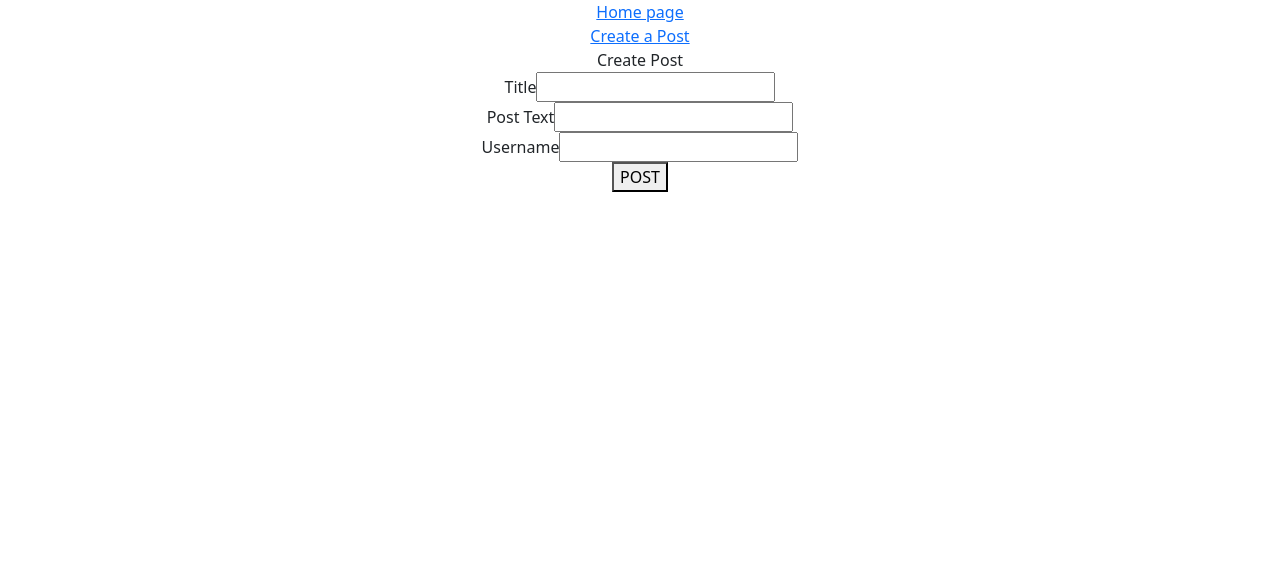
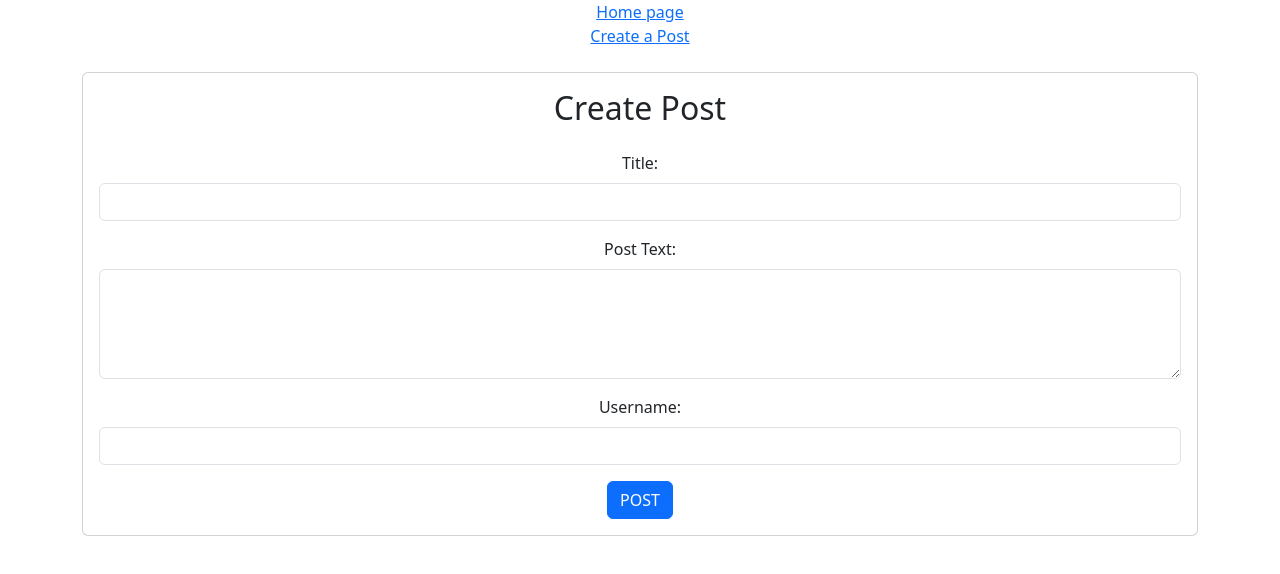
Before and after one commit to kwagyei/social-media-app_frntnd, a React (Create React App) app: page /CreatePost in a window 1280 px wide. Shown: the top 574 px of the page. Built offline with nearby package versions, Linux system fonts and the light colour scheme.

Commit message:
more bootstrap

```diff
--- a/src/pages/CreatePost.js
+++ b/src/pages/CreatePost.js
@@ -6,16 +6,16 @@ function CreatePost() {
 
     const navigate = useNavigate()
 
-  const [post,setPost] = useState ({
+    const [post, setPost] = useState({
 
-    title : "",
-    postText : "",
-    userName : ""
+        title: "",
+        postText: "",
+        userName: ""
     })
 
 
 
-  const addPost = async (post) => {
+    const addPost = async(post) => {
 
         if (post.title.trim() !== '' && post.postText.trim() !== '' && post.userName.trim() !== '') {
 
@@ -29,9 +29,9 @@ function CreatePost() {
             })
 
             setPost({
-      title : "",
-    postText : "",
-    userName : ""
+                title: "",
+                postText: "",
+                userName: ""
 
             })
 
@@ -47,7 +47,7 @@ function CreatePost() {
 
     const handleInput = (event) => {
 
-    setPost(prev => ({...prev, [event.target.name] : event.target.value}))
+        setPost(prev => ({...prev, [event.target.name]: event.target.value }))
 
     }
 
@@ -61,58 +61,55 @@ function CreatePost() {
 
     return (
 
-    <div>
-    Create Post
-    <div>
+      <div className="container">
+  <div className="card mt-4">
+    <div className="card-body">
+      <h2 className="card-title mb-4">Create Post</h2>
       <form onSubmit={handleSubmit}>
-      <div>
 
-        <label htmlFor="Title">
-        Title
-        </label>
+        <div className="mb-3">
+          <label htmlFor="title" className="form-label">Title:</label>
           <input
             type="text"
+            className="form-control"
             name="title"
             value={post.title}
             onChange={handleInput}
           />
-
         </div>
 
-      <div>
-
-        <label htmlFor="PostText">
-        Post Text
-        </label>
-        <input
-        type="text"
+        <div className="mb-3">
+          <label htmlFor="postText" className="form-label">Post Text:</label>
+          <textarea
+            className="form-control"
             name="postText"
+            rows="4"  // Adjust the number of rows based on your preference
             value={post.postText}
             onChange={handleInput}
           />
-
         </div>
 
-      <div>
-
-        <label htmlFor="Username">
-        Username
-        </label>
+        <div className="mb-3">
+          <label htmlFor="userName" className="form-label">Username:</label>
           <input
             type="text"
+            className="form-control"
             name="userName"
             value={post.userName}
             onChange={handleInput}
           />
+        </div>
 
-      </div>
-      <button type="submit">
-      POST
-      </button>
+        <button type="submit" className="btn btn-primary">POST</button>
 
       </form>
     </div>
   </div>
+</div>
+
+
+
+
     )
 }
 
--- a/src/pages/Post.js
+++ b/src/pages/Post.js
@@ -111,16 +111,14 @@ function Post() {
       <ul className="nav nav-tabs">
         {comments.map((item, key) => (
           <li key={key} className="nav-item">
-            <a className="nav-link" data-toggle="tab" href={`#comment${key}`}>
               {item.commentBody}
-            </a>
           </li>
         ))}
       </ul>
 
-      <div className="tab-content mt-3">
+      <div className=" mt-3">
         {comments.map((item, key) => (
-          <div key={key} id={`comment${key}`} className="tab-pane fade">
+          <div key={key} id={`comment${key}`} className=" fade">
             {item.commentBody}
           </div>
         ))}
```
Lines whose indentation alone changed are shown as unchanged.
